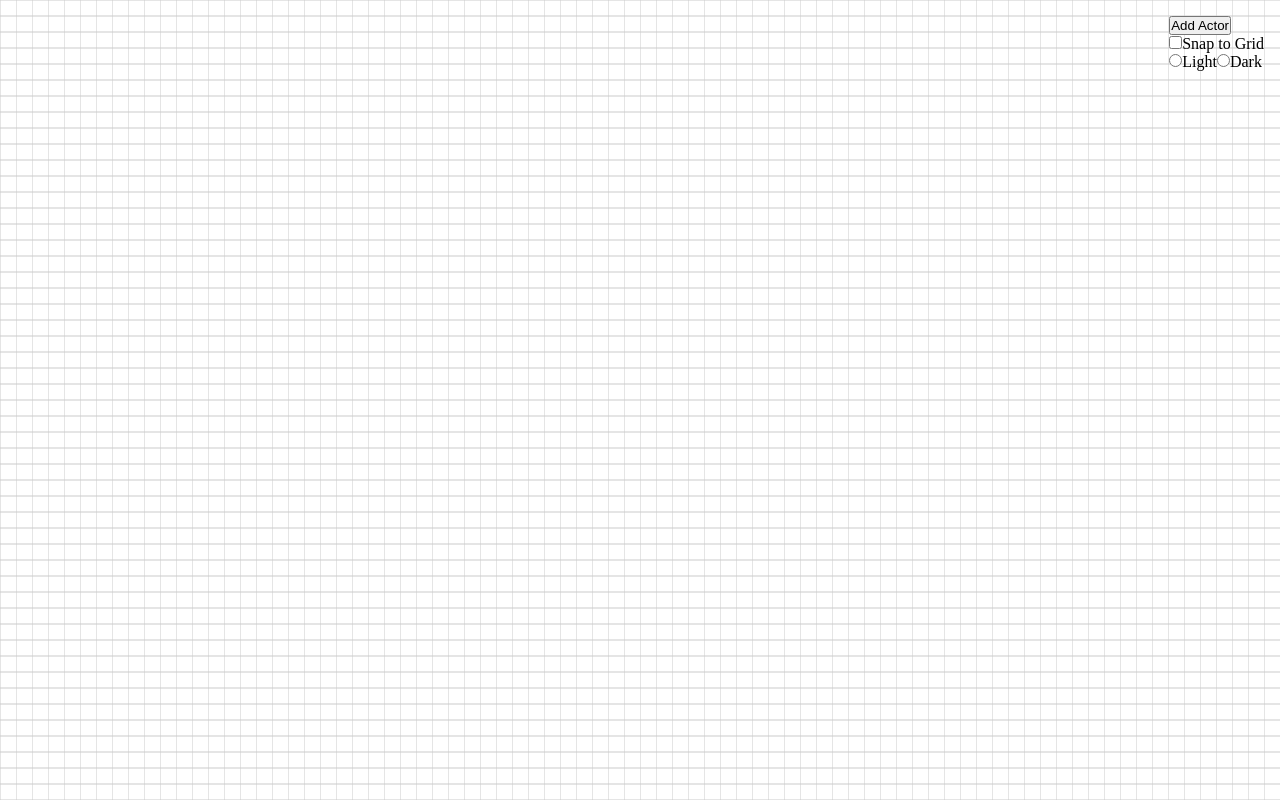
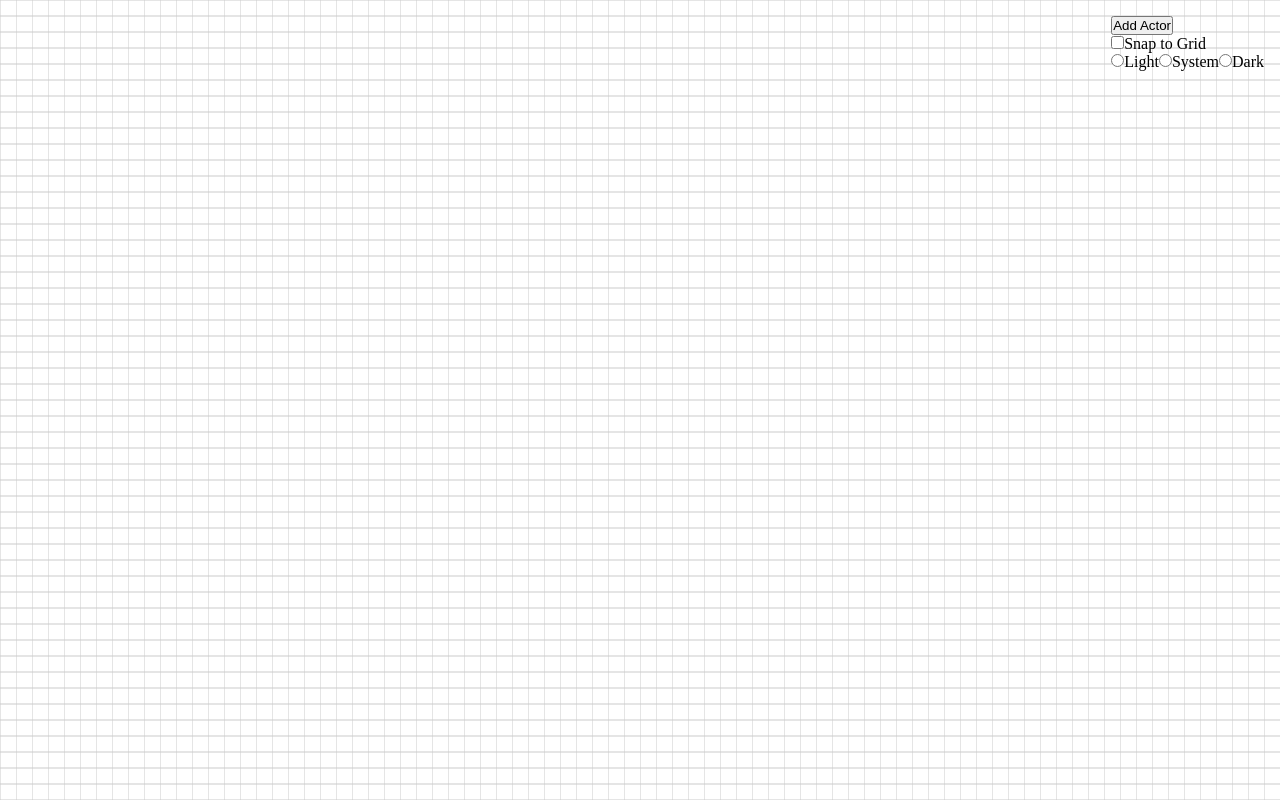
Before and after one commit to repeated-pleasant-games/tabletop-old, a React app: page / in a window 1280 px wide. Built offline with nearby package versions, Linux system fonts and the light colour scheme; the HTML template or start-up script is replaced by a standard one.

Commit message:
:sparkles: Added system theme option

```diff
--- a/src/components/control-panel/ControlPanel.tsx
+++ b/src/components/control-panel/ControlPanel.tsx
@@ -72,6 +72,7 @@ export const ControlPanel = ({
     <section>
       <Radio name="set-theme" onChange={setTheme}>
         <Radio.Option value="light" checked={theme === "light"}>Light</Radio.Option>
+        <Radio.Option value="system" checked={theme === "system"}>System</Radio.Option>
         <Radio.Option value="dark" checked={theme === "dark"}>Dark</Radio.Option>
       </Radio>
     </section>
```
